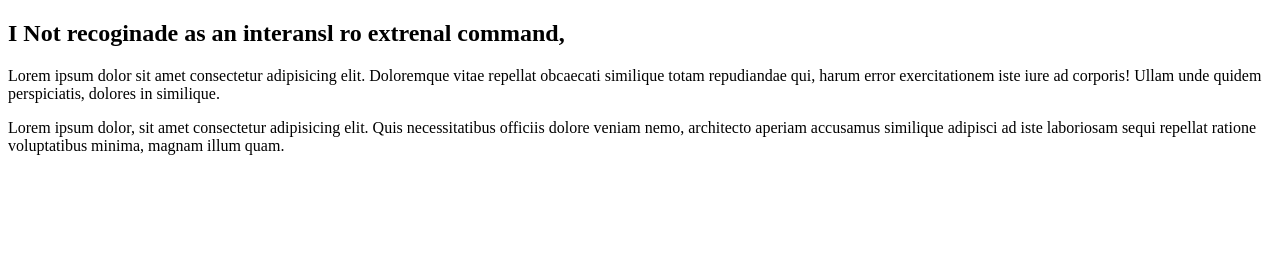
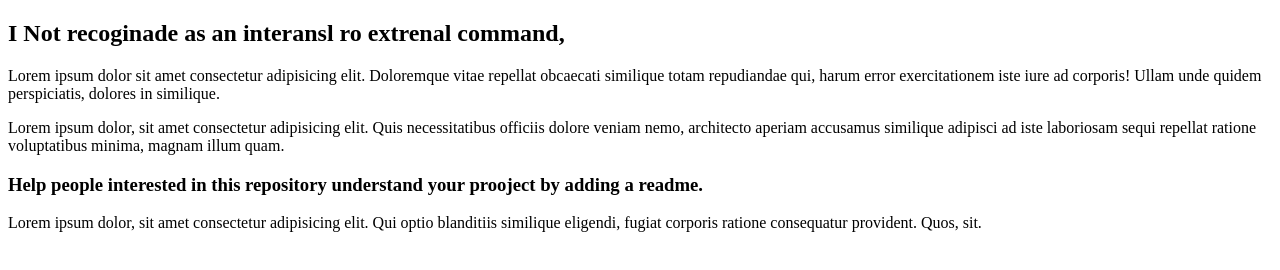
Before and after one commit to rabiul1399/new-convention, a plain HTML site: page index.html in a window 1280 px wide. Drawn offline with Linux system fonts and the light colour scheme.

Commit message:
secend add

```diff
--- a/index.html
+++ b/index.html
@@ -12,5 +12,8 @@
     <p>Lorem ipsum dolor sit amet consectetur adipisicing elit. Doloremque vitae repellat obcaecati similique totam repudiandae qui, harum error exercitationem iste iure ad corporis! Ullam unde quidem perspiciatis, dolores in similique.
     </p>
   <p>Lorem ipsum dolor, sit amet consectetur adipisicing elit. Quis necessitatibus officiis dolore veniam nemo, architecto aperiam accusamus similique adipisci ad iste laboriosam sequi repellat ratione voluptatibus minima, magnam illum quam.</p>
+  <h3>Help  people interested in this repository understand your prooject by adding a readme.</h3>
+  <p>Lorem ipsum dolor, sit amet consectetur adipisicing elit. Qui optio blanditiis similique eligendi, fugiat corporis ratione consequatur provident. Quos, sit.
+  </p>
 </body>
 </html>
```
